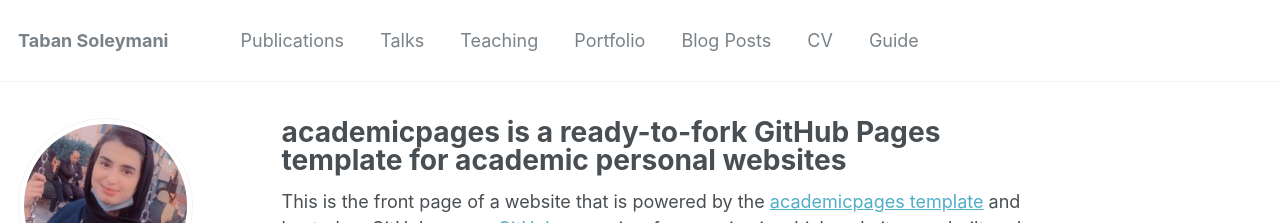
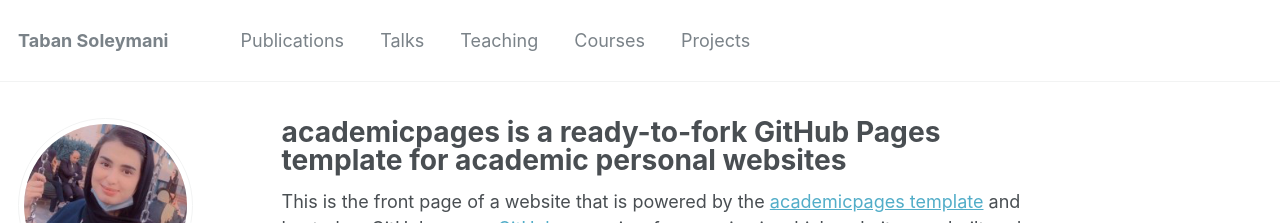
Before and after one commit to tabans/tabans.github.io, a Jekyll site: the page built from _pages/about.md, in a window 1280 px wide and 900 px high. Shown: the top 223 px of the window. Built offline with Jekyll 4.4.1, drawn with Linux system fonts in a browser that asks for light colours.

Commit message:
Update navigation.yml

```diff
--- a/_data/navigation.yml
+++ b/_data/navigation.yml
@@ -9,14 +9,8 @@ main:
   - title: "Teaching"
     url: /teaching/
 
-  - title: "Portfolio"
-    url: /portfolio/
-
-  - title: "Blog Posts"
+  - title: "Courses"
     url: /year-archive/
 
-  - title: "CV"
-    url: /cv/
-
-  - title: "Guide"
-    url: /markdown/
+  - title: "Projects"
+    url: /year-archive/
```
